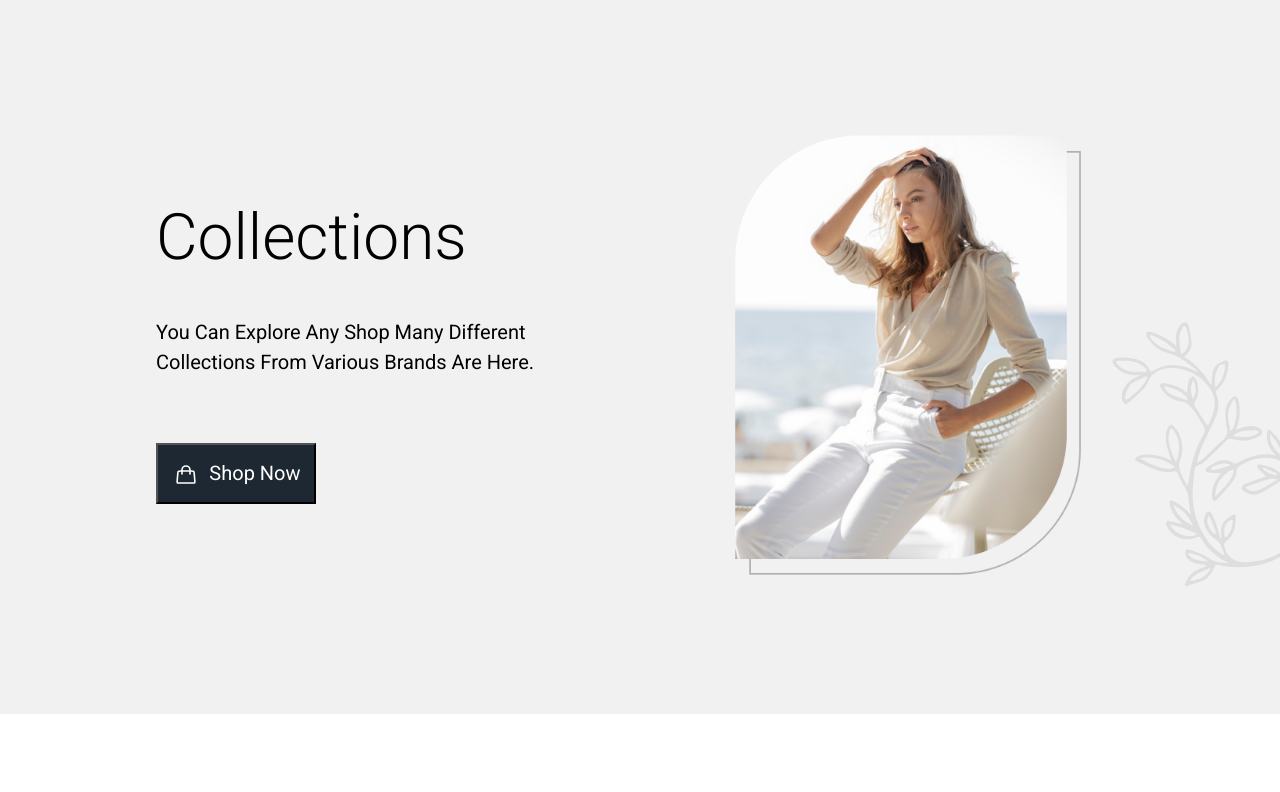
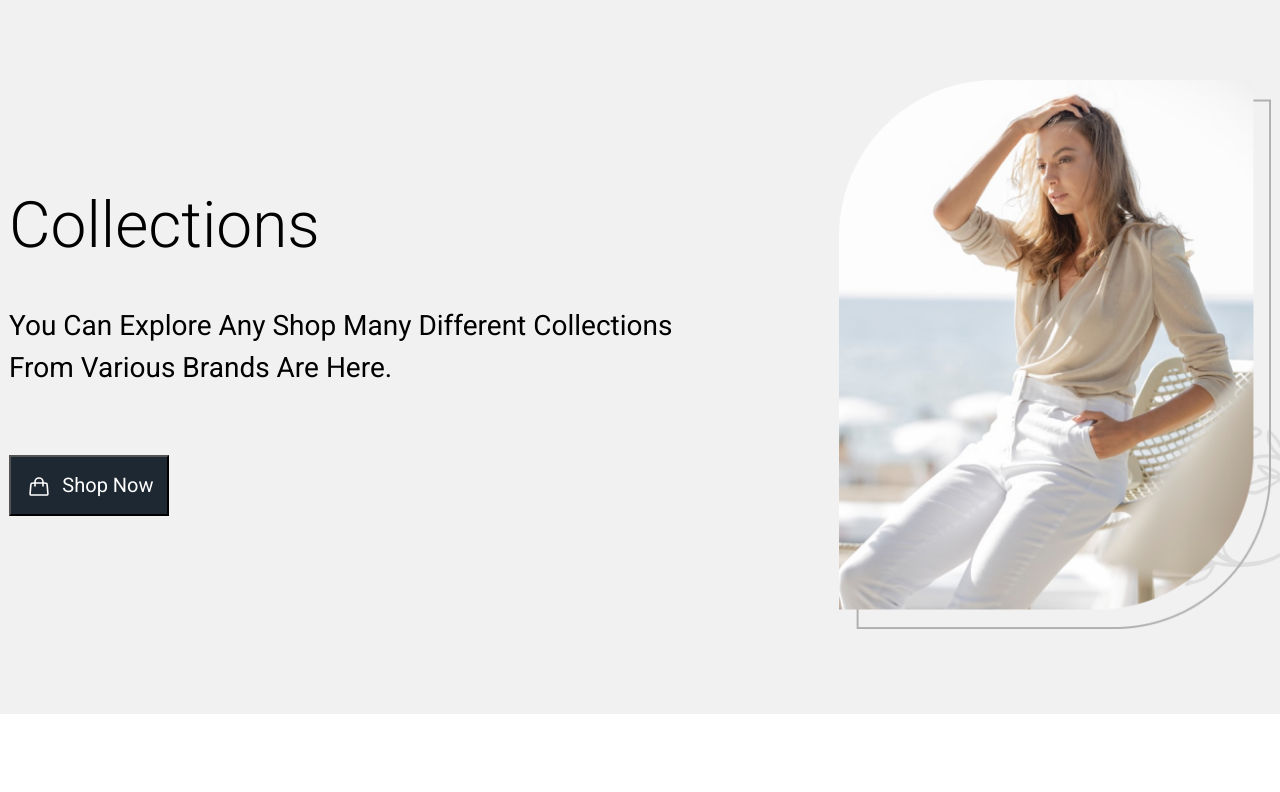
Before and after one commit to Hernanbp/GoClothing, a React (Create React App) app: page / in a window 1280 px wide. Shown: the top 792 px of the page. Built offline with nearby package versions, Linux system fonts and the light colour scheme.

Commit message:
header styles changes

```diff
--- a/src/components/views/Header/styles.css
+++ b/src/components/views/Header/styles.css
@@ -22,11 +22,11 @@ header h1 {
 header p {
   font-family: "Roboto";
   font-weight: 400;
-  font-size: 1.25rem;
+  font-size: 1.75rem;
   line-height: 1.5;
   margin-bottom: 66px;
   text-transform: capitalize;
-  max-width: 476px;
+  max-width: 720px;
 }
 
 header a {
@@ -48,21 +48,20 @@ header a {
 
 .header-container-img {
   z-index: 1000;
-  transform: scale(0.8);
 }
 
 .container {
   display: flex;
-  max-width: 1230px;
-  justify-content: space-between;
-  gap: 102px;
+  width: 100%;
+  justify-content: center;
+  gap: 5em;
 }
 
 .call-to-action {
   display: flex;
   flex-direction: column;
   justify-content: center;
-  min-width: 434px;
+  min-width: 750px;
 }
 
 .shop-now {
```
